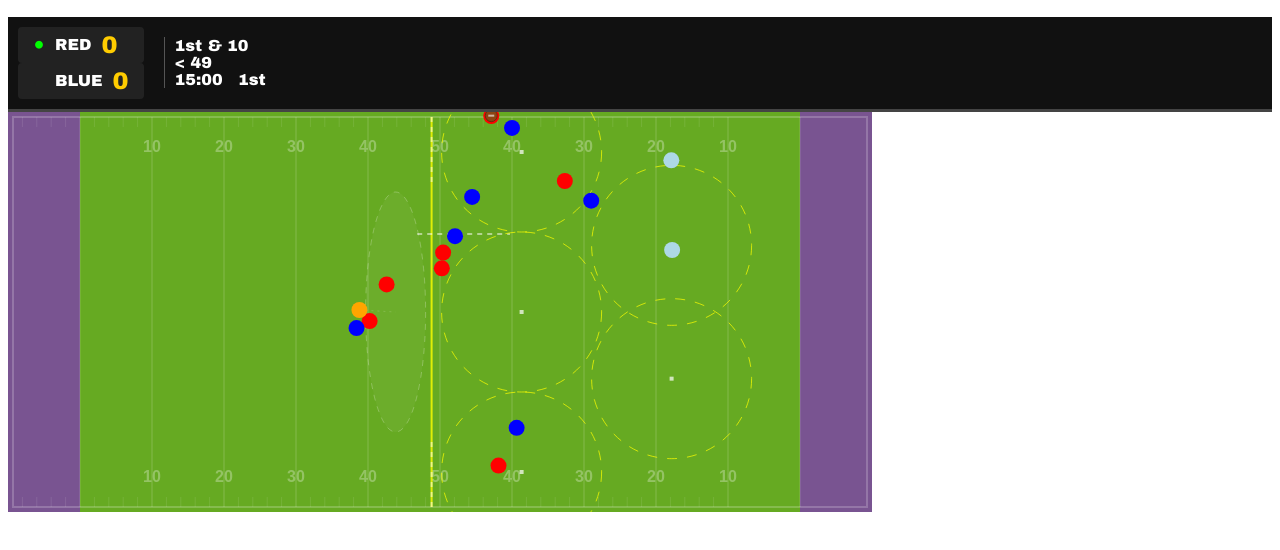
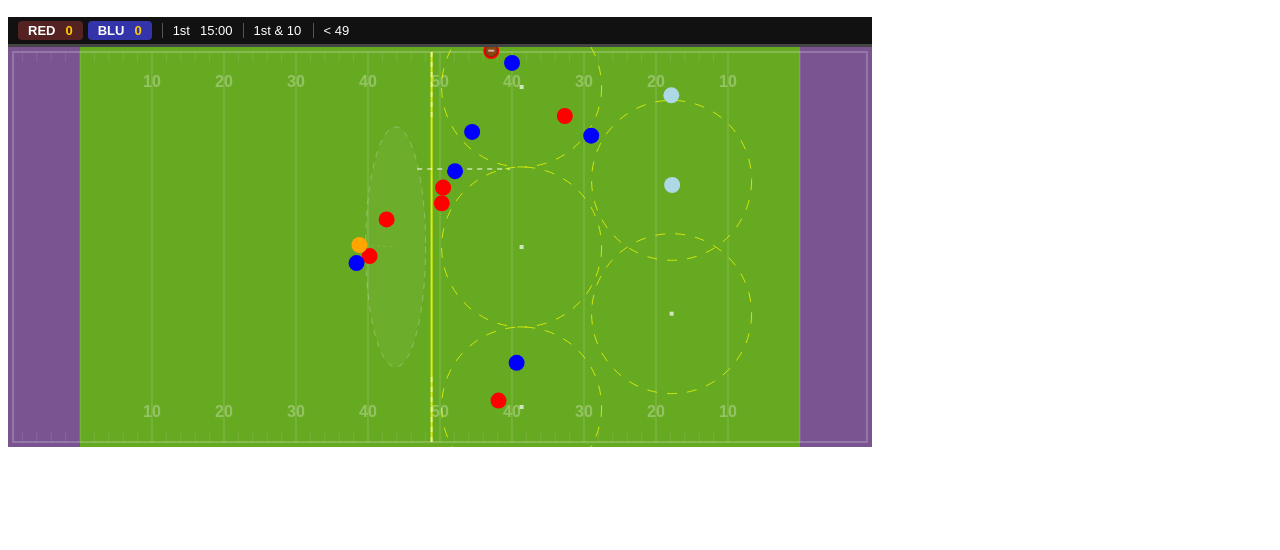
Before and after one commit to philliparaujo/fm-sim, a website built with Vite: page index.html in a window 1280 px wide. Shown: the part 50-600 px from the top of the page. Built offline with nearby package versions, Linux system fonts and the light colour scheme.

Commit message:
Improved styling of scoreboard

```diff
--- a/index.html
+++ b/index.html
@@ -19,27 +19,25 @@
       <div id="scoreboard" class="scoreboard">
         <div class="team-container">
           <div id="team-red" class="team-box">
-            <span class="possession-dot" id="pos-red">•</span>
-            <span class="team-name">RED</span>
+            <span id="name-red" class="team-name">RED</span>
             <span id="score-red" class="score">0</span>
           </div>
           <div id="team-blue" class="team-box">
-            <span class="possession-dot" id="pos-blue">•</span>
-            <span class="team-name">BLUE</span>
+            <span id="name-blue" class="team-name">BLUE</span>
             <span id="score-blue" class="score">0</span>
           </div>
         </div>
 
         <div class="game-info">
           <div class="scoreboard-item">
-            <span id="down-dist" class="scoreboard-value">1st & 10</span>
+            <span id="quarter" class="scoreboard-value"></span>
+            <span id="game-clock"></span>
           </div>
           <div class="scoreboard-item">
-            <span id="yard-line" class="scoreboard-value">OWN 25</span>
+            <span id="down-dist" class="scoreboard-value"></span>
           </div>
           <div class="scoreboard-item">
-            <span id="game-clock" class="scoreboard-value">15:00</span>
-            <span id="quarter" class="quarter-value">1st</span>
+            <span id="yard-line" class="scoreboard-value"></span>
           </div>
         </div>
       </div>
--- a/src/render.ts
+++ b/src/render.ts
@@ -20,6 +20,7 @@ const PASSER_POCKET_ON = true;
 
 const canvas = document.getElementById("field") as HTMLCanvasElement;
 const ctx = canvas.getContext("2d") as CanvasRenderingContext2D;
+const scoreboard = document.getElementById("scoreboard") as HTMLDivElement;
 
 const ENDZONE_W = (W * 1) / 10;
 const TOTAL_W = W + 2 * ENDZONE_W;
@@ -27,6 +28,9 @@ const TOTAL_H = H;
 
 canvas.width = TOTAL_W;
 canvas.height = TOTAL_H;
+
+scoreboard.style.width = `${TOTAL_W}px`;
+scoreboard.style.visibility = "visible";
 
 function drawField(LOS?: number) {
   // 1. Draw the Grass
--- a/src/scoreboard.ts
+++ b/src/scoreboard.ts
@@ -1,7 +1,6 @@
 import { Scoreboard } from "./types";
 import { formatTime, LOSToString } from "./util";
 
-const yardLineEl = document.getElementById("yard-line");
 function updateScoreboardUI(data: Scoreboard) {
   // 1. Update Scores
   document.getElementById("score-red")!.textContent =
@@ -9,13 +8,9 @@ function updateScoreboardUI(data: Scoreboard) {
   document.getElementById("score-blue")!.textContent =
     data.teams[1].score.toString();
 
-  // 2. Update Possession Indicators (dots)
-  document.getElementById("pos-red")!.style.opacity = data.teams[0].possessing
-    ? "1"
-    : "0";
-  document.getElementById("pos-blue")!.style.opacity = data.teams[1].possessing
-    ? "1"
-    : "0";
+  // 2. Update Team names
+  document.getElementById("name-red")!.textContent = data.teams[0].name;
+  document.getElementById("name-blue")!.textContent = data.teams[1].name;
 
   // 3. Update Down & Distance
   // Example: "1st & 10"
--- a/src/simulate.ts
+++ b/src/simulate.ts
@@ -34,8 +34,8 @@ const createInitialState = (startingLOS?: number): State => {
     LOS: LOS,
     quarter: "1st",
     teams: [
-      { color: "red", name: "Red", score: 0, timeouts: 3, possessing: true },
-      { color: "blue", name: "Blue", score: 0, timeouts: 3, possessing: false },
+      { color: "red", name: "RED", score: 0, timeouts: 3, possessing: true },
+      { color: "blue", name: "BLU", score: 0, timeouts: 3, possessing: false },
     ],
     time: 900,
   };
--- a/styles/scoreboard.css
+++ b/styles/scoreboard.css
@@ -1,12 +1,26 @@
+* {
+  box-sizing: border-box;
+}
+
 .scoreboard {
+  visibility: hidden;
   display: flex;
   background: #111;
   color: white;
-  font-family: "Arial Black", sans-serif;
+  font-family: "Arial", sans-serif;
+  font-weight: bold;
+  font-size: small;
   padding: 10px;
   border-bottom: 3px solid #444;
-  gap: 20px;
+  gap: 10px;
   align-items: center;
+  height: 30px;
+}
+
+.team-container {
+  display: flex;
+  align-items: center;
+  gap: 5px;
 }
 
 .team-box {
@@ -14,21 +28,44 @@
   align-items: center;
   gap: 10px;
   background: #222;
-  padding: 5px 15px;
+  padding: 2px 10px;
   border-radius: 4px;
 }
 
+#team-red {
+  background: #522;
+}
+#team-blue {
+  background: #33a;
+}
+
+.game-info {
+  display: flex;
+  align-items: center;
+  gap: 10px;
+  font-weight: 500;
+}
+
+.scoreboard-item {
+  /* background: #444; */
+  min-width: 60px;
+  display: flex;
+  gap: 10px;
+}
+
 .score {
-  font-size: 1.5rem;
   color: #ffcc00;
 }
 
 .possession-dot {
   color: #00ff00;
-  font-size: 1.5rem;
 }
 
 .scoreboard-value {
-  padding: 0 10px;
+  padding: 0 0 0 10px;
   border-left: 1px solid #555;
 }
+
+#yard-line {
+  font-size: small;
+}
```
